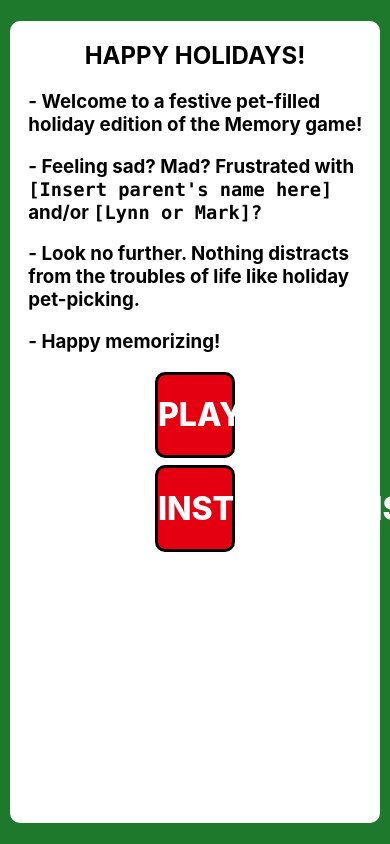
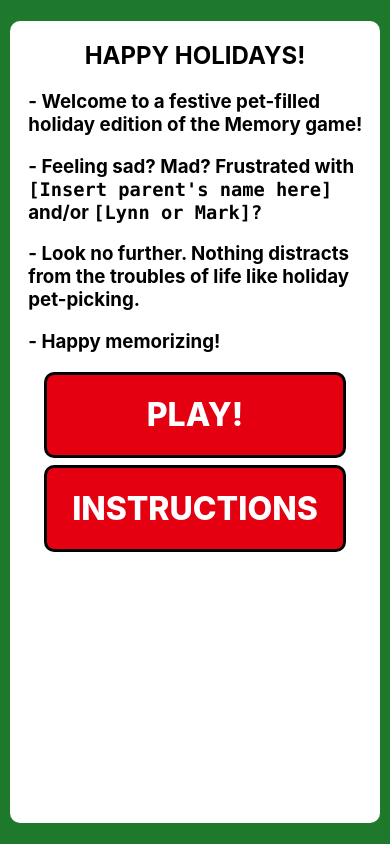
Before and after one commit to bsokas/bdog-xmas-2021, a React (Create React App) app: page / in a window 390 px wide. Built offline with nearby package versions, Linux system fonts and the light colour scheme.

Commit message:
Add mobile stylings for start screen and completion window - Also add .nvmrc set to use lts/gallium (16.x)

```diff
--- a/src/components/GameComplete/GameComplete.css
+++ b/src/components/GameComplete/GameComplete.css
@@ -32,3 +32,12 @@
     color: white;
     font-weight: 400;
 }
+
+@media only screen and (max-width: 1200px) {
+    [class*="title-h3"] {
+        font-size: 2.5rem;
+    }
+    [class*="subtitle-p"] {
+        font-size: 1.4rem;
+    }
+}
--- a/src/components/StartScreen/StartScreen.css
+++ b/src/components/StartScreen/StartScreen.css
@@ -34,3 +34,9 @@ p.button {
     color: white;
     text-align: center;
 }
+
+@media only screen and (max-width: 1200px) {
+    [class*="start-button"] {
+        width: 80%;
+    }
+}
```
Also changed, not shown: 1 other file (tests, documents, lock files or other folders).
